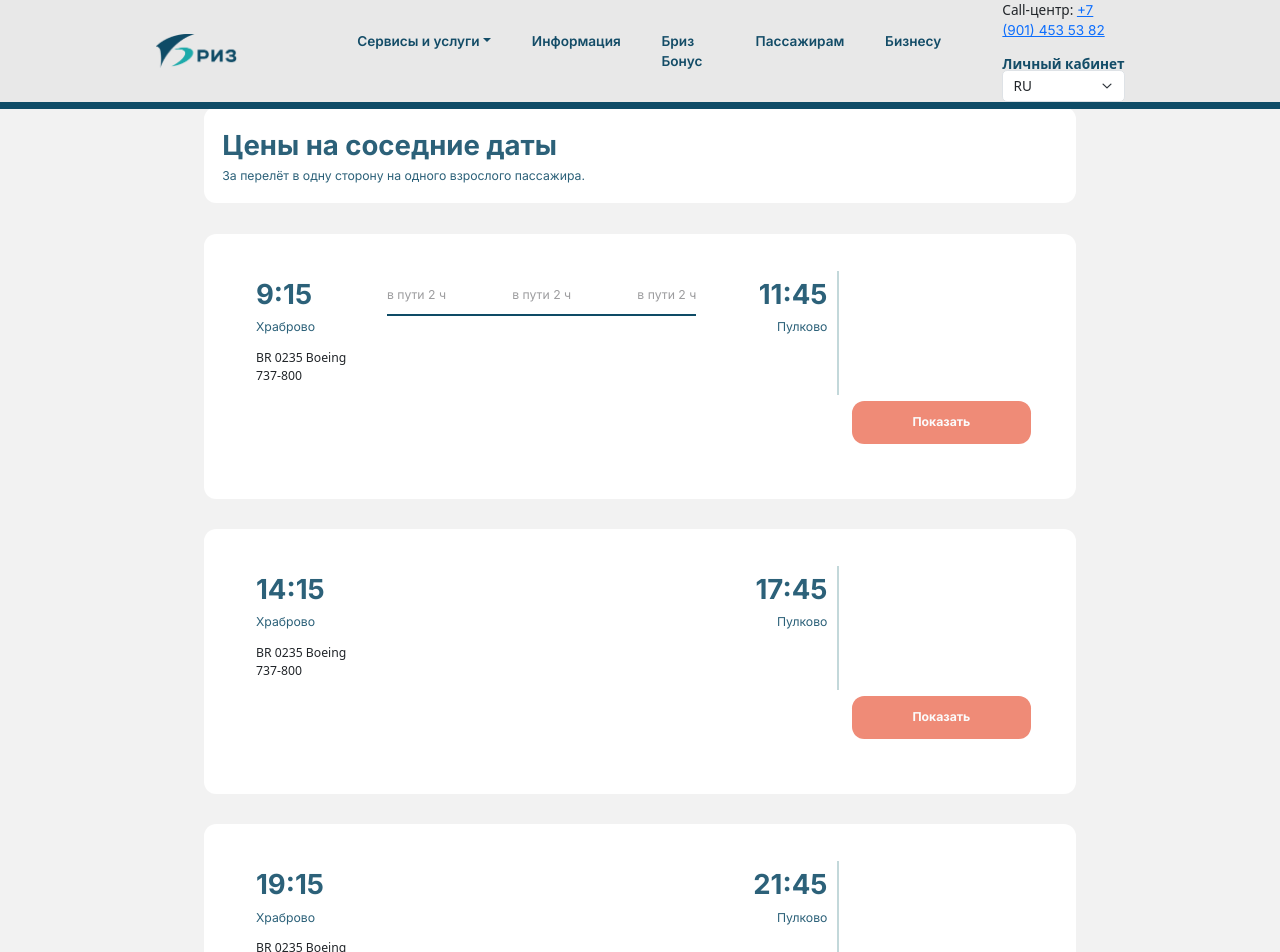
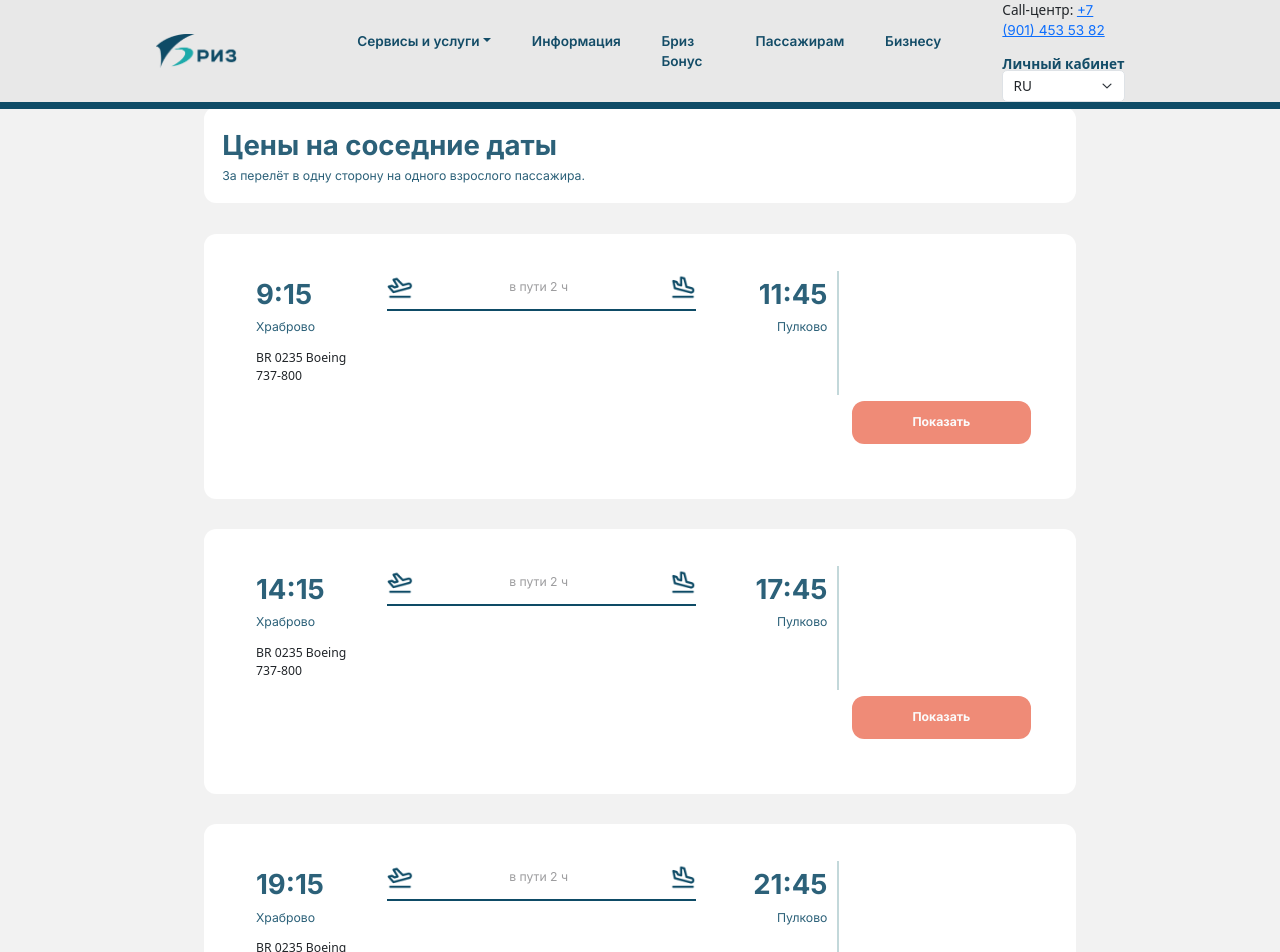
Before and after one commit to L0rdLizard/Briz, a Vue app: page /tickets in a window 1280 px wide. Shown: the top 952 px of the page. Built offline with nearby package versions, Linux system fonts and the light colour scheme.

Commit message:
add photos

```diff
--- a/src/components/ChooseTicket.vue
+++ b/src/components/ChooseTicket.vue
@@ -1,5 +1,5 @@
 <template>
-    <div class="container p-2 rounded-4" style="margin-top: 40px; background-color: white; " >
+    <div class="container p-2 rounded-4" style="margin-top: 40px; background-color: white; ">
         <div class="container-liquid row p-4 m-4 mt-3 rounded-4 custom-element1">
             <div class="container-liquid col-2">
                 <p class="custom-font inter-700 mt-1 mb-1" style="font-size: 36px;"> 9:15 </p>
@@ -11,16 +11,20 @@
                 <p class="mt-3">BR 0235 Boeing 737-800</p>
             </div>
 
-            <div class="container-liquid col-5 pt-3">
+            <div class="container-liquid col-5 pt-0">
                 <div class="row">
-                    <p class="col d-flex justify-content-start align-items-start custom-font inter-400 pb-2 mt-1 mb-1"
-                    style="color: #9D9D9F;">в пути 2 ч</p>
+                    <p class="col d-flex justify-content-start align-items-start custom-font inter-400 ps-1 pb-2 mt-1 mb-1"
+                        style="color: #9D9D9F;">
+                        <img class="ms-2" src="/plane-departure.png" height="34" alt="Описание иконки">
+                    </p>
 
                     <p class="col d-flex justify-content-center align-items-center custom-font inter-400 pb-2 mt-1 mb-1"
-                    style="color: #9D9D9F;">в пути 2 ч</p>
+                        style="color: #9D9D9F;">в пути 2 ч</p>
 
                     <p class="col d-flex justify-content-end align-items-end custom-font inter-400 pb-2 mt-1 mb-1"
-                    style="color: #9D9D9F;">в пути 2 ч</p>
+                        style="color: #9D9D9F;">
+                        <img class="ms-2" src="/plane-arrival.png" height="34" alt="Описание иконки">
+                    </p>
                 </div>
                 <hr class="custom-hr bg-main1 border-color-main1" />
             </div>
@@ -154,8 +158,22 @@
                 <p class="mt-3">BR 0235 Boeing 737-800</p>
             </div>
 
-            <div class="container-liquid col-5 ">
+            <div class="container-liquid col-5 pt-0">
+                <div class="row">
+                    <p class="col d-flex justify-content-start align-items-start custom-font inter-400 ps-1 pb-2 mt-1 mb-1"
+                        style="color: #9D9D9F;">
+                        <img class="ms-2" src="/plane-departure.png" height="34" alt="Описание иконки">
+                    </p>
 
+                    <p class="col d-flex justify-content-center align-items-center custom-font inter-400 pb-2 mt-1 mb-1"
+                        style="color: #9D9D9F;">в пути 2 ч</p>
+
+                    <p class="col d-flex justify-content-end align-items-end custom-font inter-400 pb-2 mt-1 mb-1"
+                        style="color: #9D9D9F;">
+                        <img class="ms-2" src="/plane-arrival.png" height="34" alt="Описание иконки">
+                    </p>
+                </div>
+                <hr class="custom-hr bg-main1 border-color-main1" />
             </div>
 
             <div class="container-liquid col-2 " style="text-align: right;">
@@ -174,7 +192,7 @@
                         <button type="button" @click="toggleElements2"
                             class="square-container2 custom-btn1 p-3 m-2 mb-3 rounded-4 custom-font inter-700"
                             style="width: 100%; color: #FBFBFB; min-width: 234px;">
-                            {{ isVisible1 ? 'Скрыть' : 'Показать' }}
+                            {{ isVisible2 ? 'Скрыть' : 'Показать' }}
                         </button>
 
                     </div>
@@ -287,8 +305,22 @@
                 <p class="mt-3">BR 0235 Boeing 737-800</p>
             </div>
 
-            <div class="container-liquid col-5 ">
+            <div class="container-liquid col-5 pt-0">
+                <div class="row">
+                    <p class="col d-flex justify-content-start align-items-start custom-font inter-400 ps-1 pb-2 mt-1 mb-1"
+                        style="color: #9D9D9F;">
+                        <img class="ms-2" src="/plane-departure.png" height="34" alt="Описание иконки">
+                    </p>
 
+                    <p class="col d-flex justify-content-center align-items-center custom-font inter-400 pb-2 mt-1 mb-1"
+                        style="color: #9D9D9F;">в пути 2 ч</p>
+
+                    <p class="col d-flex justify-content-end align-items-end custom-font inter-400 pb-2 mt-1 mb-1"
+                        style="color: #9D9D9F;">
+                        <img class="ms-2" src="/plane-arrival.png" height="34" alt="Описание иконки">
+                    </p>
+                </div>
+                <hr class="custom-hr bg-main1 border-color-main1" />
             </div>
 
             <div class="container-liquid col-2 " style="text-align: right;">
@@ -307,7 +339,7 @@
                         <button type="button" @click="toggleElements3"
                             class="square-container2 custom-btn1 p-3 m-2 mb-3 rounded-4 custom-font inter-700"
                             style="width: 100%; color: #FBFBFB; min-width: 234px;">
-                            {{ isVisible1 ? 'Скрыть' : 'Показать' }}
+                            {{ isVisible3 ? 'Скрыть' : 'Показать' }}
                         </button>
                     </div>
                 </div>
--- a/tsconfig.json
+++ b/tsconfig.json
@@ -4,7 +4,7 @@
   "compilerOptions": {
     "types": ["vuex"],
     "target": "esnext",
-    "module": "esnext", // add this line
+    "module": "esnext",
     "moduleResolution": "node",
     "ignoreDeprecations": "5.0",
     "baseUrl": ".",
```
Also changed, not shown: public/plane-arrival.png (added), public/plane-departure.png (added).
